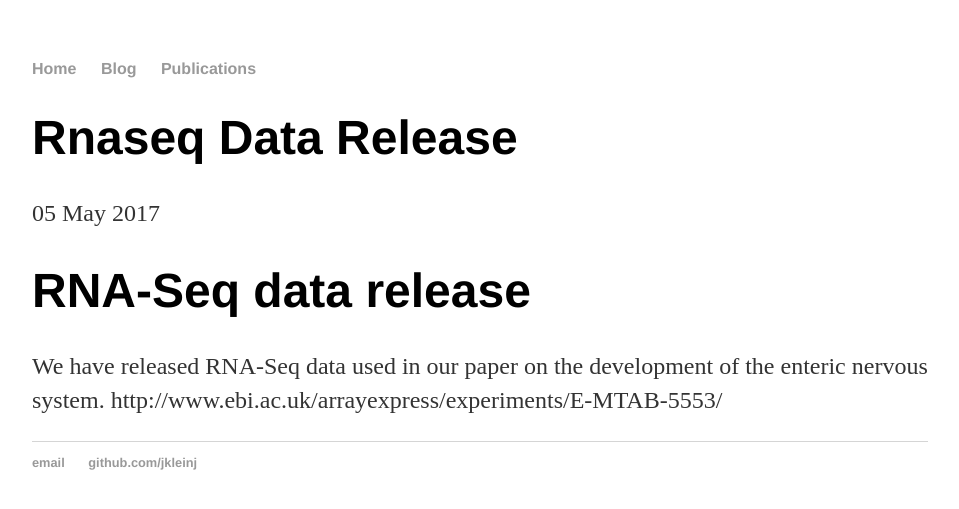
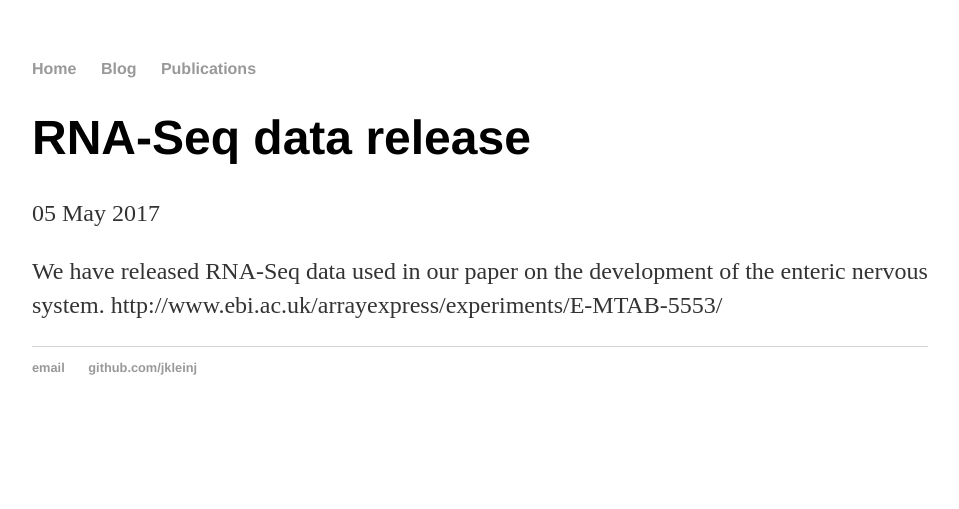
Before and after one commit to jkleinj/jkleinj.github.io, a Jekyll site: the page built from _posts/2017-05-05-RNASeq-data-release.md, in a window 1280 px wide. Shown: the top 509 px of the page, without its empty margins (160-1119 px from the left). Built offline with Jekyll 4.4.1, drawn with Linux system fonts in a browser that asks for light colours; our own code applies the rules of GitHub Pages for plain Markdown files; some of the changed lines change nothing that is shown.

Commit message:
Update 2017-05-05-RNASeq-data-release.md

```diff
--- a/_posts/2017-05-05-RNASeq-data-release.md
+++ b/_posts/2017-05-05-RNASeq-data-release.md
@@ -1,3 +1,7 @@
-# RNA-Seq data release
+---
+layout: post
+title: "RNA-Seq data release"
+date: 2017-05-05
+---
 We have released RNA-Seq data used in our paper on the development of the enteric nervous system.
 http://www.ebi.ac.uk/arrayexpress/experiments/E-MTAB-5553/
```
